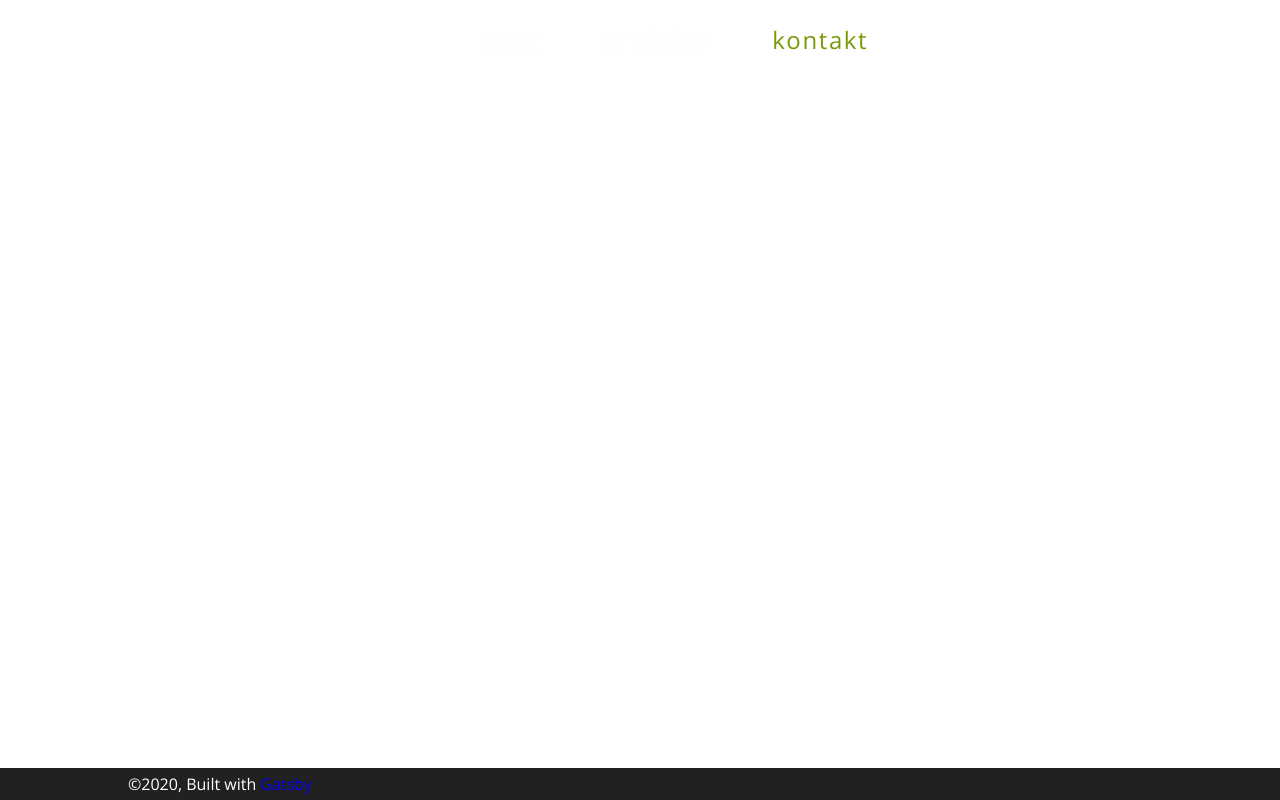
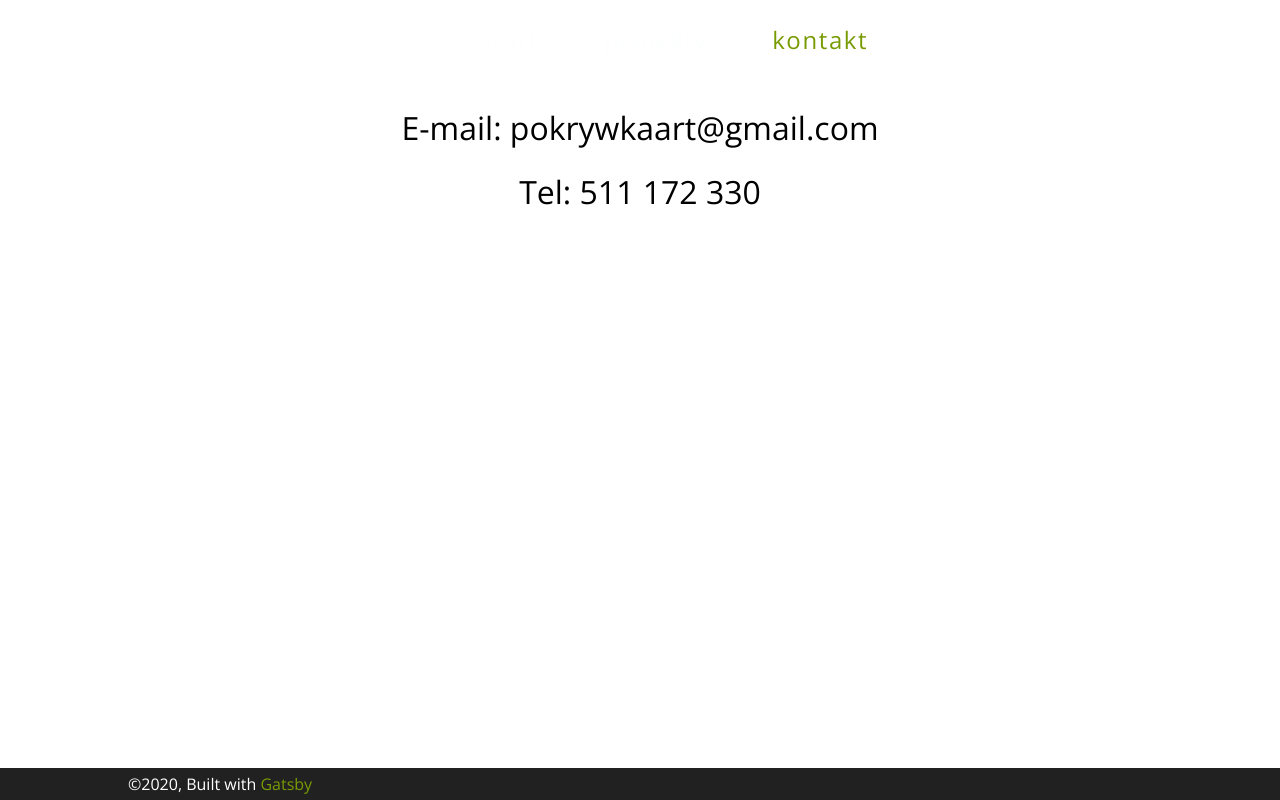
Before and after one commit to Artur-Pokrywka/portfolio, a Gatsby site: page /contact in a window 1280 px wide. Built offline with nearby package versions, Linux system fonts and the light colour scheme; Gatsby itself is replaced by a stand-in of ours.

Commit message:
Add pages section

```diff
--- a/gatsby-config.js
+++ b/gatsby-config.js
@@ -35,11 +35,8 @@ module.exports = {
         background_color: `#663399`,
         theme_color: `#663399`,
         display: `minimal-ui`,
-        icon: `src/images/gatsby-icon.png`, // This path is relative to the root of the site.
+        icon: `src/images/icon.png`,
       },
     },
-    // this (optional) plugin enables Progressive Web App + Offline functionality
-    // To learn more, visit: https://gatsby.dev/offline
-    // `gatsby-plugin-offline`,
   ],
 }
--- /dev/null
+++ b/src/components/contact-data.js
@@ -0,0 +1,29 @@
+import React from "react"
+import styled from "styled-components"
+import theme from "../utils/theme"
+
+const ContactWrapper = styled.div`
+   margin-top: 6rem;
+   width: 80vw;
+   padding: 0 10vw;
+   display: flex;
+   flex-direction: column-reverse;
+   justify-content: center;
+   align-items: center;
+   font-size: 2rem;
+`;
+
+const ContactElemet = styled.div`
+    margin: 1rem 0;
+`;
+
+const ContactData = ({phone, mail}) => {
+    return (
+        <ContactWrapper>
+            <ContactElemet> Tel: {phone}</ContactElemet>
+            <ContactElemet> E-mail: {mail}</ContactElemet>
+        </ContactWrapper>
+    )
+};
+
+export default ContactData
--- a/src/components/footer.js
+++ b/src/components/footer.js
@@ -14,7 +14,10 @@ const FooterWrapper = styled.div`
 
 const FooterLink = styled.a`
     text-decoration: none;
-
+    color: ${theme.colors.lime};
+    :focus {
+        outline:none;
+    }
 `;
 
 const Footer = () => {
@@ -22,7 +25,7 @@ const Footer = () => {
         <FooterWrapper>
             ©{new Date().getFullYear()}, Built with
             {` `}
-            <FooterLink href="https://www.gatsbyjs.org">Gatsby </FooterLink>
+            <FooterLink href="https://www.gatsbyjs.org" target="_blank">Gatsby </FooterLink>
         </FooterWrapper>
     )
 };
--- a/src/components/layout/layout.js
+++ b/src/components/layout/layout.js
@@ -1,9 +1,10 @@
 import React from "react"
 import PropTypes from "prop-types"
-import styled from "styled-components"
+import styled, { ThemeProvider } from "styled-components"
 import MainNav from "../../components/main-nav"
 import Footer from "../../components/footer"
 import "./reset.css"
+import theme from "../../utils/theme"
 
 const MainWrapper = styled.section`
   width: 100vw;
@@ -13,11 +14,13 @@ const MainWrapper = styled.section`
 
 const Layout = ({ children }) => {
   return (
+    <ThemeProvider theme={theme}>
       <MainWrapper>
         <MainNav />
         {children}
         <Footer />
       </MainWrapper>
+    </ThemeProvider>
   )
 }
 
--- a/src/components/page-header.js
+++ b/src/components/page-header.js
@@ -1,10 +1,11 @@
 import React from "react"
 import styled from "styled-components"
-import pic1 from "../images/pic-1.jpg"
 import theme from "../utils/theme"
+import img from "../images/bg/pic-1.jpg"
+
 
 const PageHeaderWrapper = styled.div`
-    background-image: url(${pic1});
+    background-image: url(${img});
     background-size: cover;
     display: flex;
     justify-content: center;
@@ -30,6 +31,7 @@ const SubText = styled.span`
     font-size: 2.5rem;
 `;
 
+
 const PageHeader = ({title, subtitle, subtext}) => {
     return (
         <PageHeaderWrapper>
--- a/src/pages/contact.js
+++ b/src/pages/contact.js
@@ -1,11 +1,12 @@
 import React from "react"
 import Layout from "../components/layout/layout"
 import SEO from "../components/seo"
+import ContactData from "../components/contact-data"
 
 const Contact = () => (
   <Layout>
     <SEO title="Kontakt" />
-
+    <ContactData phone="511 172 330" mail="pokrywkaart@gmail.com"/>
   </Layout>
 );
 
```
Also changed, not shown: package.json (+4 -3 lines), src/components/pages.js (+32 -12 lines), src/images/bg/pic-3.jpg (renamed from src/images/pic-3.jpg), src/images/bg/pic-4.jpg (added), src/images/icon.png (added), 6 other files.
